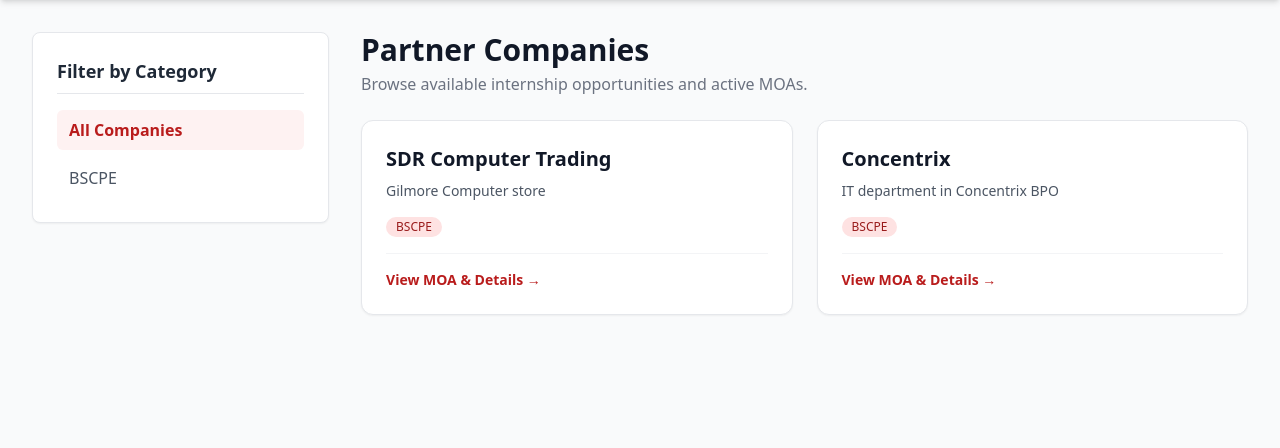
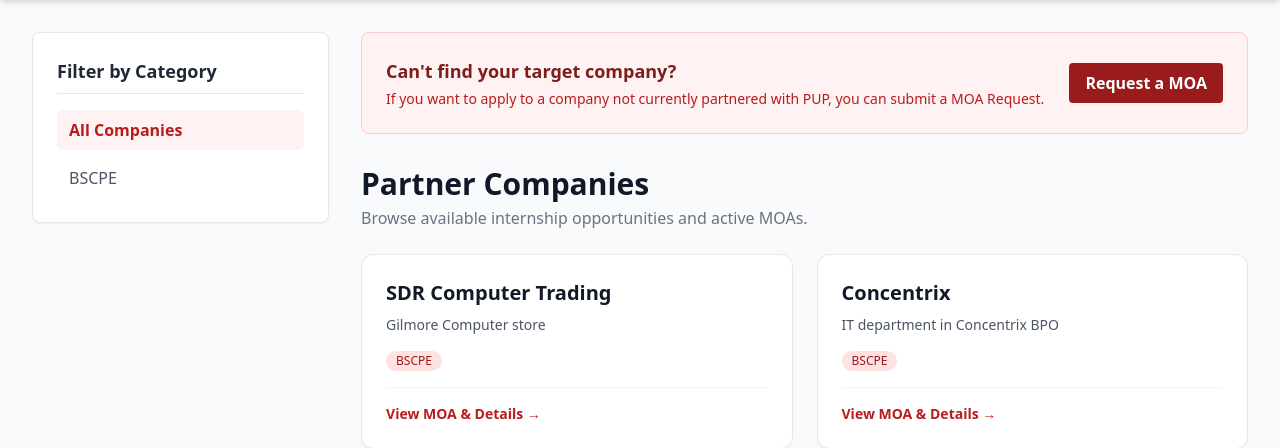
Before and after one commit to MoonHunter99/MOA-tracker-project, a Django app: page / in a window 1280 px wide. Shown: the part 64-512 px from the top of the page. Run offline with Django 5.2, Linux system fonts and the light colour scheme; data comes from the database, SQL or seed files in the repository; some libraries are stand-ins or nearby versions.

Commit message:
added a banner to the dashboard

```diff
--- a/core/companies/templates/companies/dashboard.html
+++ b/core/companies/templates/companies/dashboard.html
@@ -20,6 +20,17 @@
     </aside>
 
     <section class="w-full md:w-3/4">
+
+        <div class="bg-red-50 border border-red-200 rounded-lg p-6 mb-8 flex flex-col md:flex-row items-center justify-between">
+            <div class="mb-4 md:mb-0">
+                <h3 class="text-lg font-bold text-red-900">Can't find your target company?</h3>
+                <p class="text-sm text-red-700 mt-1">If you want to apply to a company not currently partnered with PUP, you can submit a MOA Request.</p>
+            </div>
+            <a href="{% url 'moas:request_moa' %}" class="shrink-0 bg-red-800 text-white font-bold py-2 px-4 rounded hover:bg-red-700 transition-colors">
+                Request a MOA
+            </a>
+        </div>
+
         <div class="mb-6">
             <h1 class="text-3xl font-extrabold text-gray-900">Partner Companies</h1>
             <p class="text-gray-500 mt-1">Browse available internship opportunities and active MOAs.</p>
```
